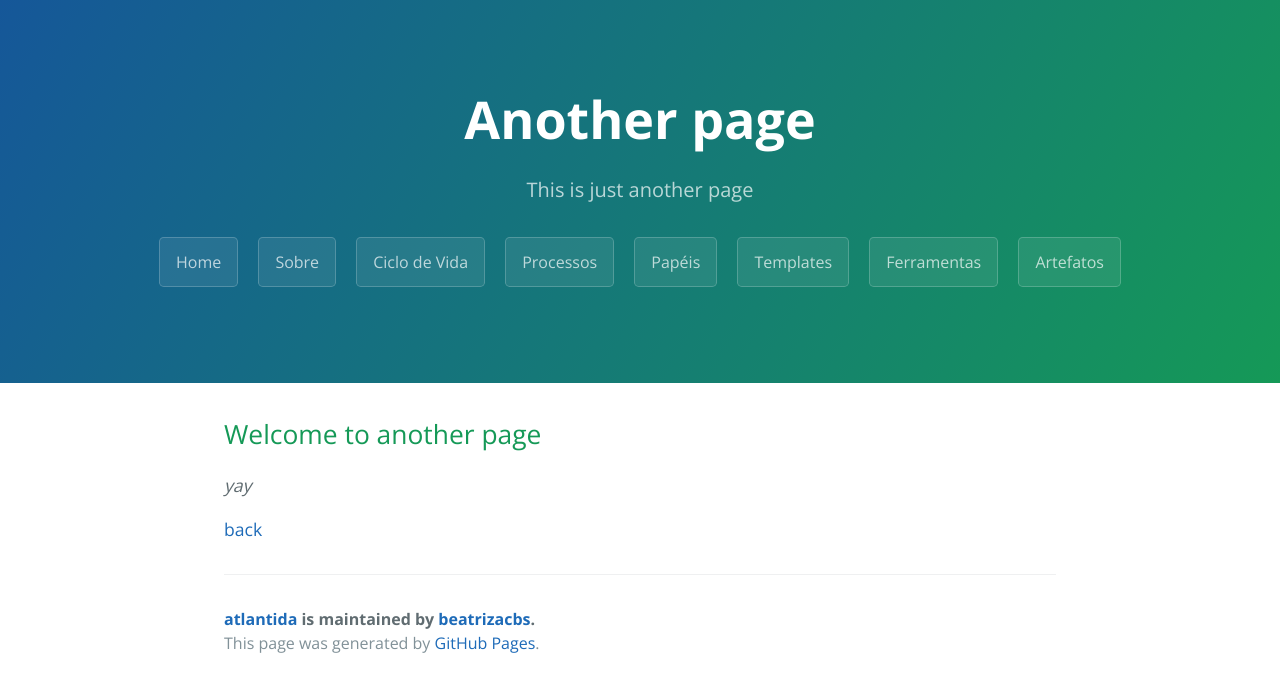
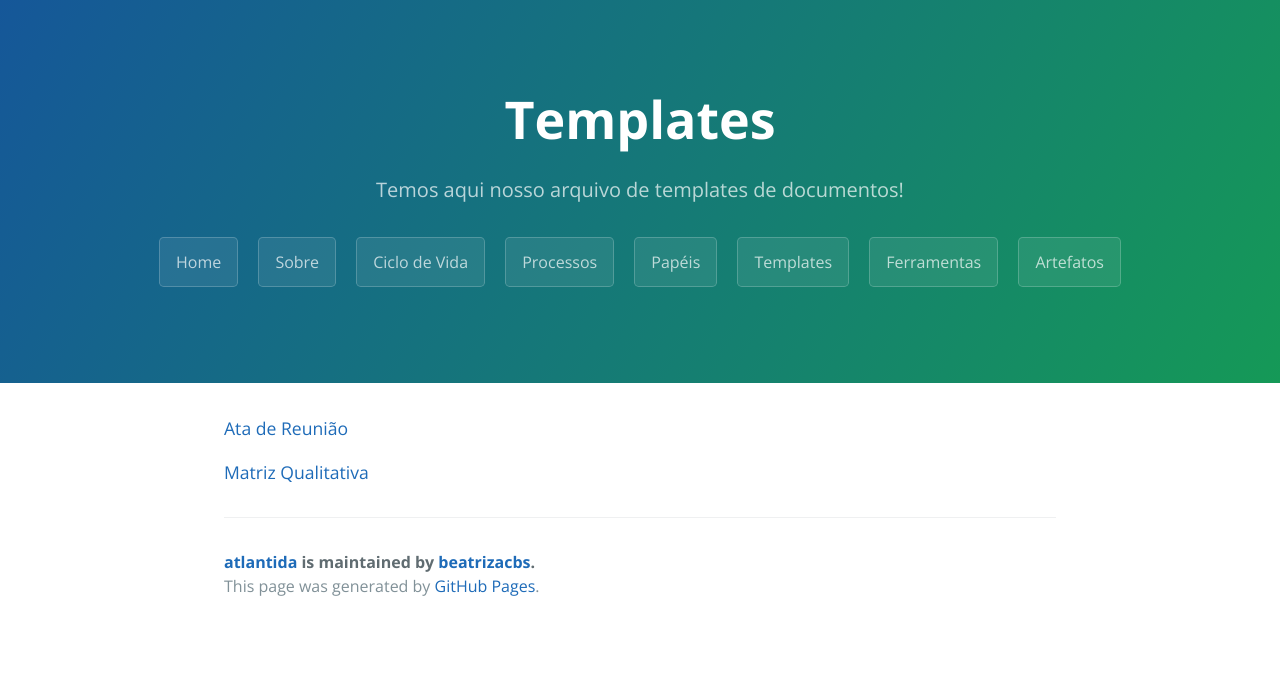
Before and after one commit to beatrizacbs/atlantida, a Jekyll site: the page built from templates.md, in a window 1280 px wide. Shown: the top 692 px of the page. Built offline with Jekyll 4.4.1, drawn with Linux system fonts in a browser that asks for light colours.

Commit message:
page tempates

```diff
--- a/templates.md
+++ b/templates.md
@@ -1,11 +1,9 @@
 ---
 layout: default
-title: Another page
-description: This is just another page
+title: Templates
+description: Temos aqui nosso arquivo de templates de documentos!
 ---
 
-## Welcome to another page
+[Ata de Reunião](https://docs.google.com/document/d/1wwfshpW9-DGHe3mEGJFUlfsWKnpIsH870VIOwlG-Fo0/edit?usp=sharing)
 
-_yay_
-
-[back](./)
+[Matriz Qualitativa](https://drive.google.com/file/d/1GXuJbQovHNIZEMD7SZJkXD6SOnoLIqoj/view?usp=sharing)
```
Also changed, not shown: papeis.md (+0 -2 lines).
